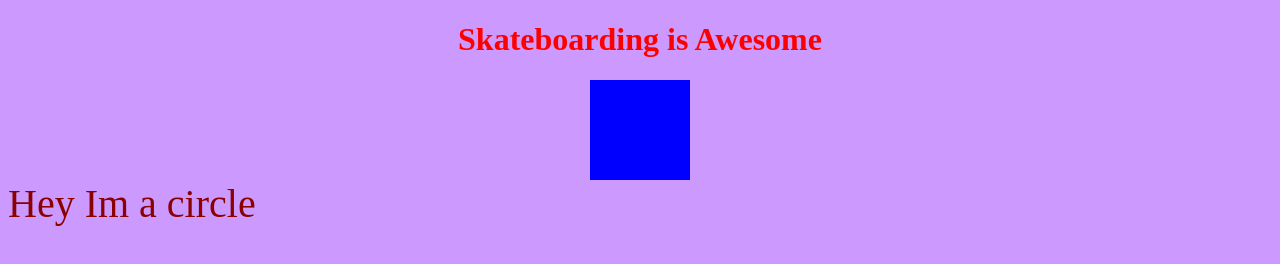
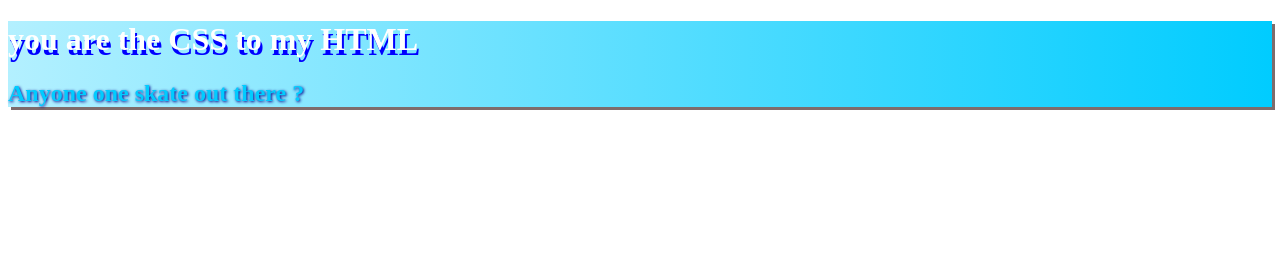
Before and after one commit to GITLEANHVU/LearnFrontEndAndBackEnd, a plain HTML site: page daCSSBasics/index.html in a window 1280 px wide. Drawn offline with Linux system fonts and the light colour scheme.

Commit message:
css color

```diff
--- a/daCSSBasics/index.html
+++ b/daCSSBasics/index.html
@@ -5,8 +5,9 @@
     <link rel="stylesheet" href="main.css">
   </head>
   <body>
-    <h1>Skateboarding is Awesome</h1>
-    <div class="square"></div>
-    <div id="circle">Hey Im a circle</div>
+    <div class="container">
+      <h1>you are the CSS to my HTML</h1>
+      <h2>Anyone one skate out there ?</h2>
+    </div>
   </body>
 </html>
--- a/daCSSBasics/main.css
+++ b/daCSSBasics/main.css
@@ -1,4 +1,4 @@
-body {
+/* body {
   background-color: #cc99ff;
 }
 h1 {
@@ -15,4 +15,22 @@ h1 {
 #circle {
   color: darkred;
   font-size: 40px;
+} */
+
+/* color */
+.container {
+  /* không thể dùng backkground-color để dùng linear-gradient */
+  background: linear-gradient(to left, #00ccff, #b3f0ff);
+  box-shadow: 3px 3px rgb(126, 108, 108);
 }
+
+h1 {
+  /* color: rgb(0, 204, 255); */
+  color: white;
+  text-shadow: 2px 5px blue;
+}
+
+h2 {
+  color: rgb(0, 204, 255);
+  text-shadow: 1px 1px 3px darkblue;
+}
```
